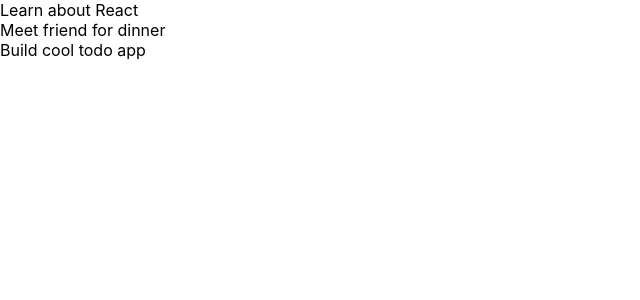
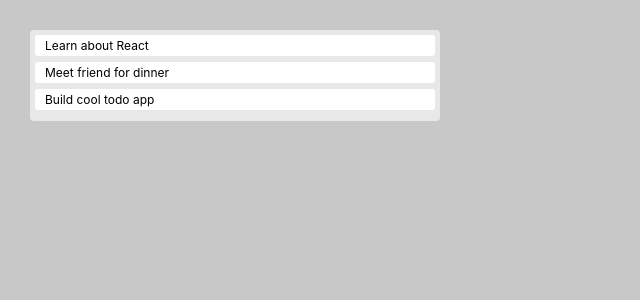
Before and after one commit to leedoughty/react-todo-list, a React (Create React App) app: page / in a window 1280 px wide. Shown: the top 300 px of the page, without its empty margins (0-640 px from the left). Built offline with nearby package versions, Linux system fonts and the light colour scheme.

Commit message:
Update css for todo items

```diff
--- a/src/App.css
+++ b/src/App.css
@@ -1,32 +1,32 @@
-.App {
-  text-align: center;
+.app {
+  background: rgb(200, 200, 200);
+  padding: 30px;
+  height: 100vh;
 }
 
-.App-logo {
-  animation: App-logo-spin infinite 20s linear;
-  height: 40vmin;
+.todo-list {
+  background: #e8e8e8;
+  border-radius: 4px;
+  padding: 5px;
+  max-width: 400px;
 }
 
-.App-header {
-  background-color: #282c34;
-  min-height: 100vh;
+.todo {
+  background: #fff;
+  padding: 3px 10px;
+  font-size: 12px;
+  margin-bottom: 6px;
+  border-radius: 3px;
   display: flex;
-  flex-direction: column;
   align-items: center;
-  justify-content: center;
-  font-size: calc(10px + 2vmin);
-  color: white;
+  justify-content: space-between;
 }
 
-.App-link {
-  color: #61dafb;
+.input {
+  width: 100%;
+  box-sizing: border-box;
+  border: 0;
+  border-radius: 4px;
+  padding: 1rem;
+  height: 2.25em;
 }
-
-@keyframes App-logo-spin {
-  from {
-    transform: rotate(0deg);
-  }
-  to {
-    transform: rotate(360deg);
-  }
-}
--- a/src/App.js
+++ b/src/App.js
@@ -1,4 +1,5 @@
 import React, { useState } from 'react';
+import './App.css';
 
 function Todo({ todo, index }) {
   return(
```
